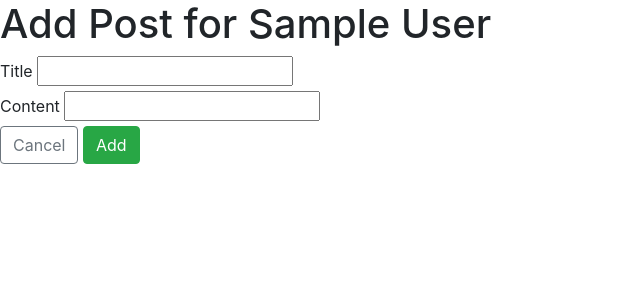
After one commit to gary-rivera/blogly, a Flask app: page /users/1/posts/new in a window 1280 px wide. The commit adds this page. Shown: the top 300 px of the page, without its empty margins (0-640 px from the left). Run offline with Flask 2, Linux system fonts and the light colour scheme; tables that the repository leaves empty hold one stand-in row (values such as "Sample post"); some libraries are stand-ins or nearby versions.

Commit message:
part one done. about done with part two

```diff
--- a/app.py
+++ b/app.py
@@ -1,6 +1,6 @@
 from flask import Flask, request, render_template, redirect
 from flask_debugtoolbar import DebugToolbarExtension
-from models import db, connect_db, User
+from models import db, connect_db, User, Post
 
 app = Flask(__name__)
 
@@ -14,6 +14,8 @@ toolbar = DebugToolbarExtension(app)
 
 connect_db(app)
 db.create_all()
+
+#### Users routes ###
 
 
 @app.route('/')
@@ -61,6 +63,7 @@ def user_details(user_id):
     user_data = User.query.get_or_404(user_id)
     return render_template('userDetails.html', user=user_data)
 
+
 @app.route('/users/<int:user_id>/edit')
 def show_edit_user_form(user_id):
     """Direct to the user edit form page"""
@@ -90,4 +93,55 @@ def delete_user(user_id):
     db.session.commit()
 
     return redirect("/users")
-# # cross relationship between tables
+
+
+### Posts routes ###
+
+@app.route('/users/<int:user_id>/posts/new')
+def add_post_form(user_id):
+    """render page for user to add a post"""
+    user_data = User.query.get_or_404(user_id)
+
+    return render_template('addPost.html', user=user_data)
+
+
+@app.route('/users/<int:user_id>/posts/new', methods=['POST'])
+def add_post(user_id):
+    """ handle new post form redirect to user details """
+    user_data = User.query.get_or_404(user_id)
+    post = Post(
+        title=request.form['title'],
+        content=request.form['content'],
+        user=user_data)
+
+    db.session.add(post)
+    db.session.commit()
+
+    return redirect(f"/users/{user_id}")
+
+
+@app.route('/users/<int:user_id>/posts/<int:post_id>')
+def show_post(user_id, post_id):
+    """ generate a page with the corresponding users post """
+    post = Post.query.get_or_404(post_id)
+
+    return render_template('postDetails.html', post=post)
+
+
+"""
+GET /users/[user-id]/posts/new
+Show form to add a post for that user.
+POST /users/[user-id]/posts/new
+Handle add form; add post and redirect to the user detail page.
+GET /posts/[post-id]
+Show a post.
+
+Show buttons to edit and delete the post.
+
+GET /posts/[post-id]/edit
+Show form to edit a post, and to cancel (back to user page).
+POST /posts/[post-id]/edit
+Handle editing of a post. Redirect back to the post view.
+POST /posts/[post-id]/delete
+Delete the post.
+"""
--- a/models.py
+++ b/models.py
@@ -1,4 +1,5 @@
 from flask_sqlalchemy import SQLAlchemy
+import datetime
 
 db = SQLAlchemy()
 
@@ -20,7 +21,7 @@ class User(db.Model):
         nullable=False,
         default='https://cdn.pixabay.com/photo/2015/10/05/22/37/blank-profile-picture-973460_960_720.png')
 
-    # __tablename__ = 'tablename3'
+    posts = db.relationship('Post')
 
     def __repr__(self):
         """Show info about user."""
@@ -29,7 +30,30 @@ class User(db.Model):
 
         return f"<User {u.id} {u.first_name} {u.first_name}{u.last_name}>"
 
+    @property
+    def full_name(self):
+        """generate full name of user"""
+        return f"{self.first_name} {self.last_name}"
+
     # function to generate user name
+
+
+class Post(db.Model):
+    """ blog posts generated by user"""
+    __tablename__ = 'posts'
+
+    id = db.Column(db.Integer,
+                   primary_key=True,
+                   autoincrement=True)
+    title = db.Column(db.String(50),
+                      nullable=False)
+    content = db.Column(db.Text)
+    created_at = db.Column(db.DateTime,
+                           nullable=False,
+                           default=datetime.datetime.now)
+    user_id = db.Column(db.Integer,
+                        db.ForeignKey('users.id'))
+    user = db.relationship('User')
 
 
 def connect_db(app):
--- /dev/null
+++ b/templates/addPost.html
@@ -0,0 +1,29 @@
+{% extends 'base.html' %}
+{% block title %}Posts{% endblock %}
+{% block content%}
+
+<h1>Add Post for {{ user.full_name }}</h1>
+<form action="/users/{{user.id}}/posts/new" method="POST">
+  <div>
+    <label for="title">Title</label>
+    <input
+      type="text"
+      id="title"
+      name="title"
+      required
+    />
+  </div>
+  <div>
+    <label for="content">Content</label>
+    <input
+      type="text"
+      id="content"
+      name="content"
+      required
+    />
+  </div>
+  <button class="btn btn-outline-secondary">Cancel</button>
+  <button class="btn btn-success" type="submit">Add</button>
+</form>
+
+{% endblock %}
--- a/templates/newUser.html
+++ b/templates/newUser.html
@@ -1,6 +1,7 @@
-{% extends 'base.html' %} {%block title %} Create User {% endblock %} {% block
-content %}
+{% extends 'base.html' %}
+{%block title %} Create User {% endblock %}
 
+{% block content %}
 <h1>Create a user</h1>
 <form action="/users/new" method="POST">
   <div>
--- a/templates/userEdit.html
+++ b/templates/userEdit.html
@@ -1,4 +1,5 @@
 {% extends 'base.html' %}
+{% block title %}Edit User{% endblock %}
 {% block content %}
 <h1>Edit a user</h1>
 <form action="/users/{{user.id}}/edit" method="POST">
```
Also changed, not shown: templates/editPost.html (added, +29 -0 lines), templates/postDetails.html (added, +20 -0 lines), templates/userDetails.html (+15 -4 lines).
